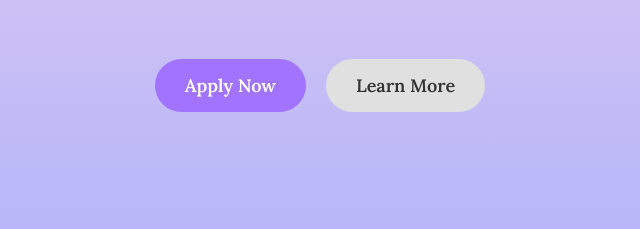
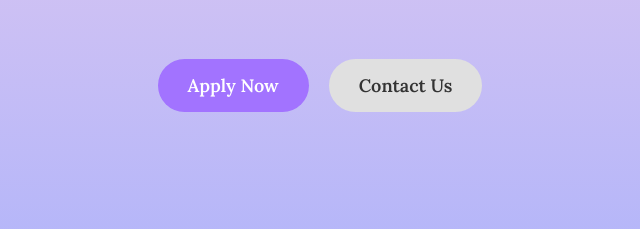
Before and after one commit to lori33c/swe-code-and-crush, a plain HTML site: page index.html in a window 1280 px wide. Shown: the part 506-735 px from the top of the page, 270-910 px from the left. Drawn offline with Linux system fonts and the light colour scheme.

Commit message:
link to contact

```diff
--- a/index.html
+++ b/index.html
@@ -44,7 +44,7 @@
             </div>
             <div class = "buttons">
                 <a href="https://forms.gle/xY8mSHhDTg29pyBy7"><button class = "register">Apply Now</button></a>
-                <button class = "learn_more">Learn More</button>
+                <a href="mailto:swecsuf.president@gmail.com" target="_blank"><button class = "learn_more">Contact Us</button></a>
             </div>
         </div>
 
```
